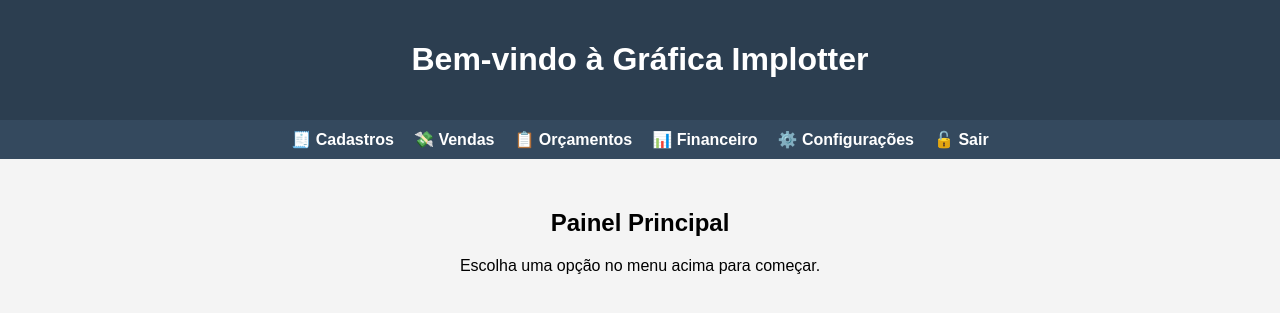
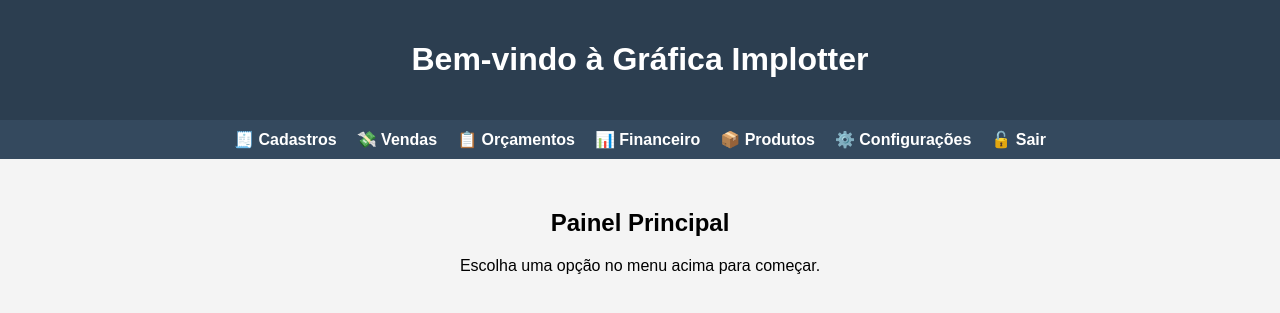
Before and after one commit to GraficaImPlotter/grafica-implotter, a FastAPI app: template app/templates/painel.html in a window 1280 px wide. Shown: the top 313 px of the page. Run offline with FastAPI, Linux system fonts and the light colour scheme; the template is opened without the code that fills it, so the values that code supplies are empty; parts of the project's set-up code (start-up, migrations or seed data) failed here and were passed over.

Commit message:
Corrigindo estrutura da tabela produtos com drop_all

```diff
--- a/app/main.py
+++ b/app/main.py
@@ -39,6 +39,8 @@ async def painel(request: Request, usuario=Depends(get_usuario_logado)):
 @app.on_event("startup")
 async def on_startup():
     async with engine.begin() as conn:
+        # ⚠️ Apaga todas as tabelas e recria do zero
+        await conn.run_sync(Base.metadata.drop_all)
         await conn.run_sync(Base.metadata.create_all)
 
     # Criação automática do admin
--- a/app/templates/painel.html
+++ b/app/templates/painel.html
@@ -21,6 +21,7 @@
     <a href="#">💸 Vendas</a>
     <a href="#">📋 Orçamentos</a>
     <a href="#">📊 Financeiro</a>
+    <a href="/produtos">📦 Produtos</a>
     <a href="#">⚙️ Configurações</a>
     <a href="/logout">🔓 Sair</a>
   </nav>
```
